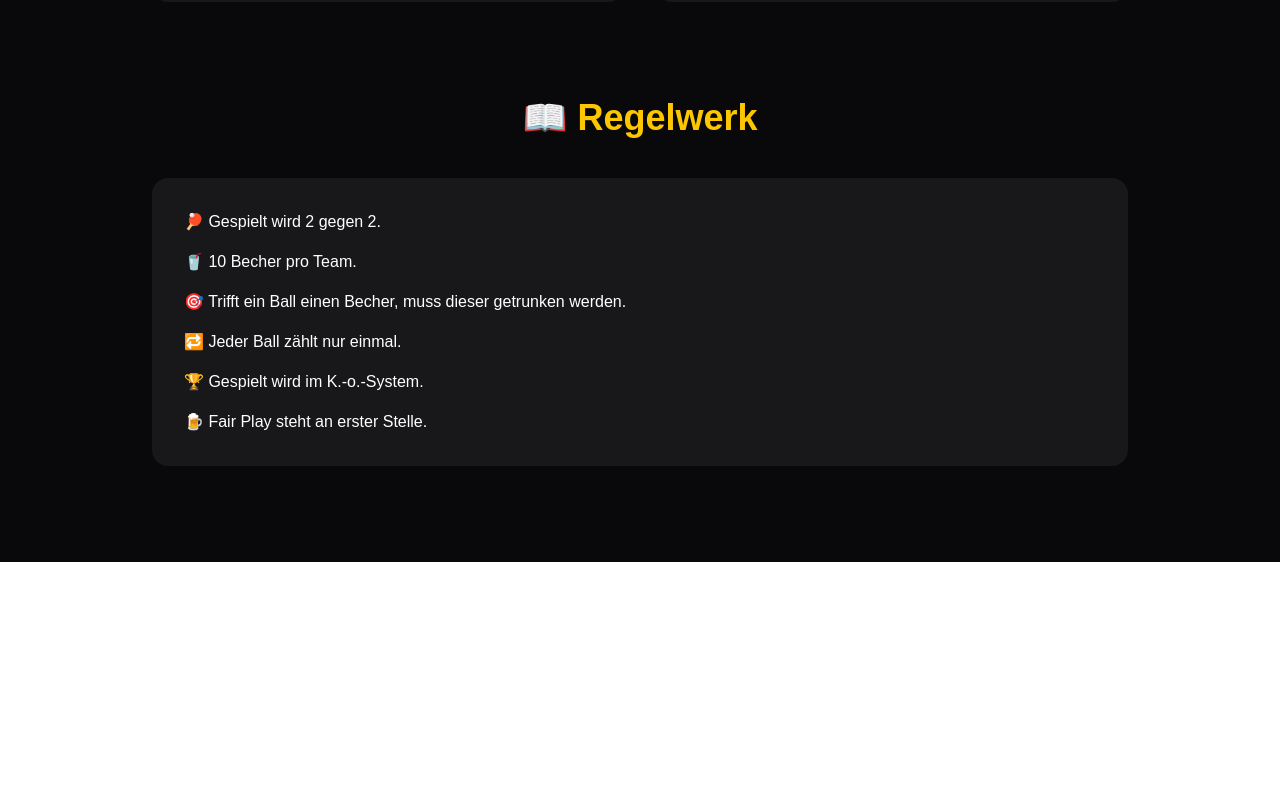
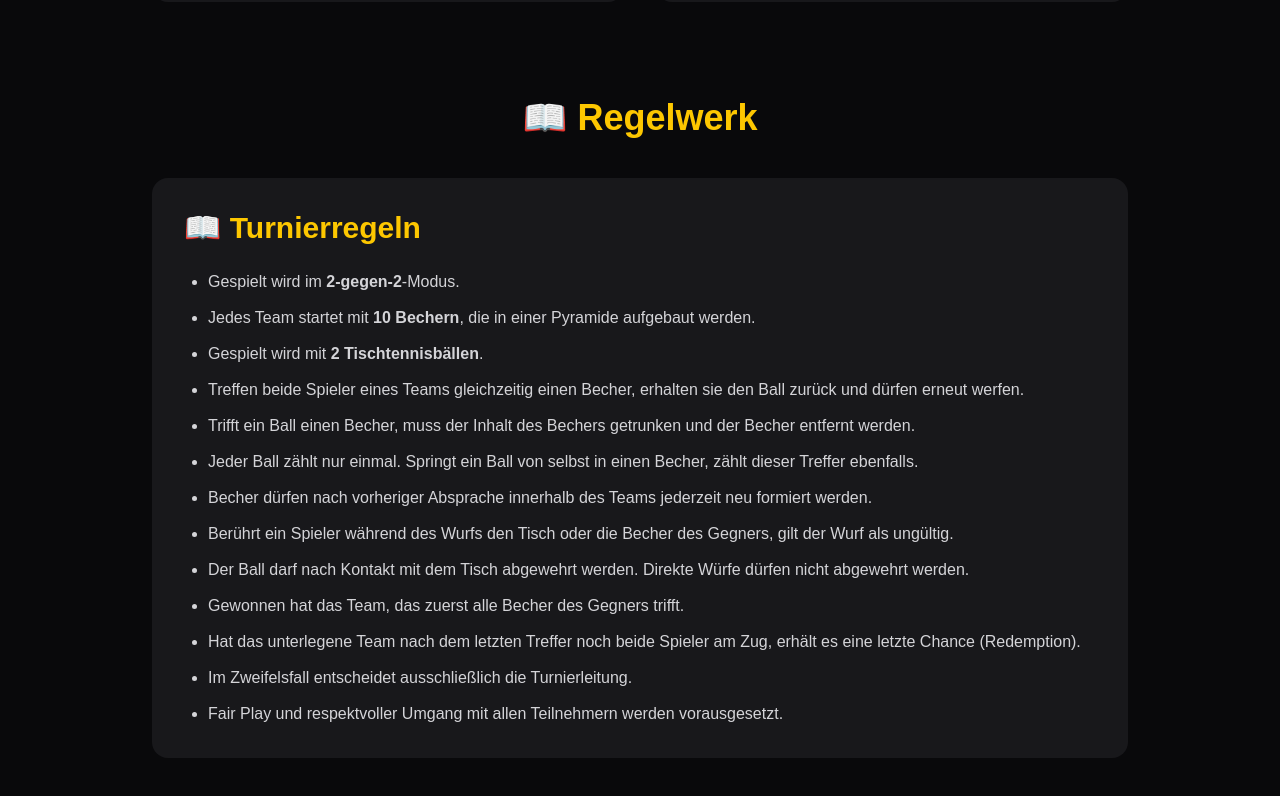
Before and after one commit to sschneid12-cyber/BW-Laub-Bierpongturnier-2026, a Next.js app: page / in a window 1280 px wide. Shown: the part 1302-2098 px from the top of the page. Before the commit the page ends 1864 px from the top, so only its background shows below. Built offline with nearby package versions, Linux system fonts and the light colour scheme.

Commit message:
Regelwerk

```diff
--- a/app/page.tsx
+++ b/app/page.tsx
@@ -123,14 +123,44 @@ className="max-w-5xl mx-auto px-6 pb-24"
 📖 Regelwerk
 </h2>
 
-<div className="bg-zinc-900 rounded-2xl p-8 space-y-4">
-<p>🏓 Gespielt wird 2 gegen 2.</p>
-<p>🥤 10 Becher pro Team.</p>
-<p>🎯 Trifft ein Ball einen Becher, muss dieser getrunken werden.</p>
-<p>🔁 Jeder Ball zählt nur einmal.</p>
-<p>🏆 Gespielt wird im K.-o.-System.</p>
-<p>🍺 Fair Play steht an erster Stelle.</p>
+<div className="bg-zinc-900 rounded-2xl p-8 space-y-6">
+
+<h3 className="text-3xl font-bold text-yellow-400">
+📖 Turnierregeln
+</h3>
+
+<ul className="space-y-3 text-zinc-300 list-disc pl-6">
+
+<li>Gespielt wird im <strong>2-gegen-2</strong>-Modus.</li>
+
+<li>Jedes Team startet mit <strong>10 Bechern</strong>, die in einer Pyramide aufgebaut werden.</li>
+
+<li>Gespielt wird mit <strong>2 Tischtennisbällen</strong>.</li>
+
+<li>Treffen beide Spieler eines Teams gleichzeitig einen Becher, erhalten sie den Ball zurück und dürfen erneut werfen.</li>
+
+<li>Trifft ein Ball einen Becher, muss der Inhalt des Bechers getrunken und der Becher entfernt werden.</li>
+
+<li>Jeder Ball zählt nur einmal. Springt ein Ball von selbst in einen Becher, zählt dieser Treffer ebenfalls.</li>
+
+<li>Becher dürfen nach vorheriger Absprache innerhalb des Teams jederzeit neu formiert werden.</li>
+
+<li>Berührt ein Spieler während des Wurfs den Tisch oder die Becher des Gegners, gilt der Wurf als ungültig.</li>
+
+<li>Der Ball darf nach Kontakt mit dem Tisch abgewehrt werden. Direkte Würfe dürfen nicht abgewehrt werden.</li>
+
+<li>Gewonnen hat das Team, das zuerst alle Becher des Gegners trifft.</li>
+
+<li>Hat das unterlegene Team nach dem letzten Treffer noch beide Spieler am Zug, erhält es eine letzte Chance (Redemption).</li>
+
+<li>Im Zweifelsfall entscheidet ausschließlich die Turnierleitung.</li>
+
+<li>Fair Play und respektvoller Umgang mit allen Teilnehmern werden vorausgesetzt.</li>
+
+</ul>
+
 </div>
+
 </section>
 
 </main>
```
